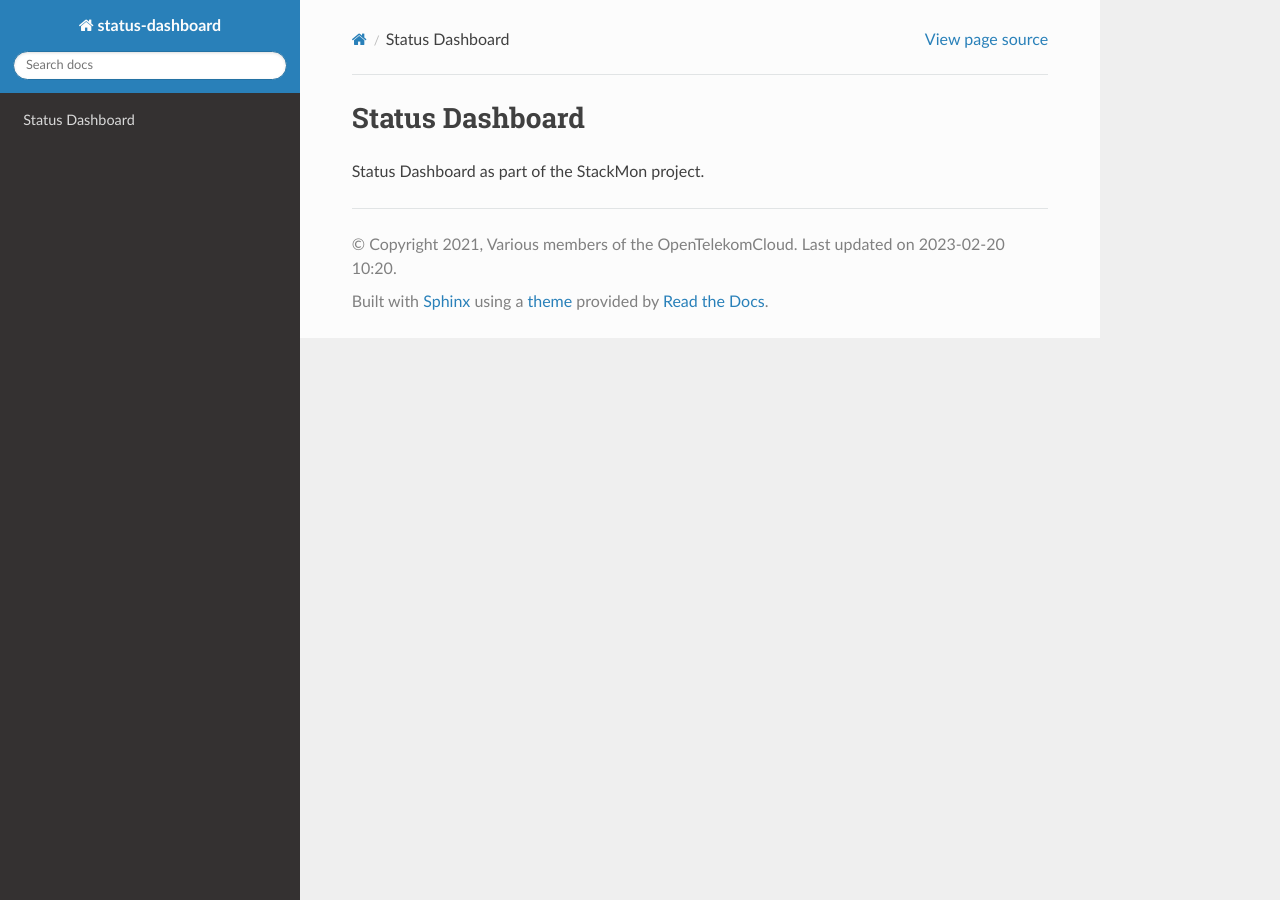
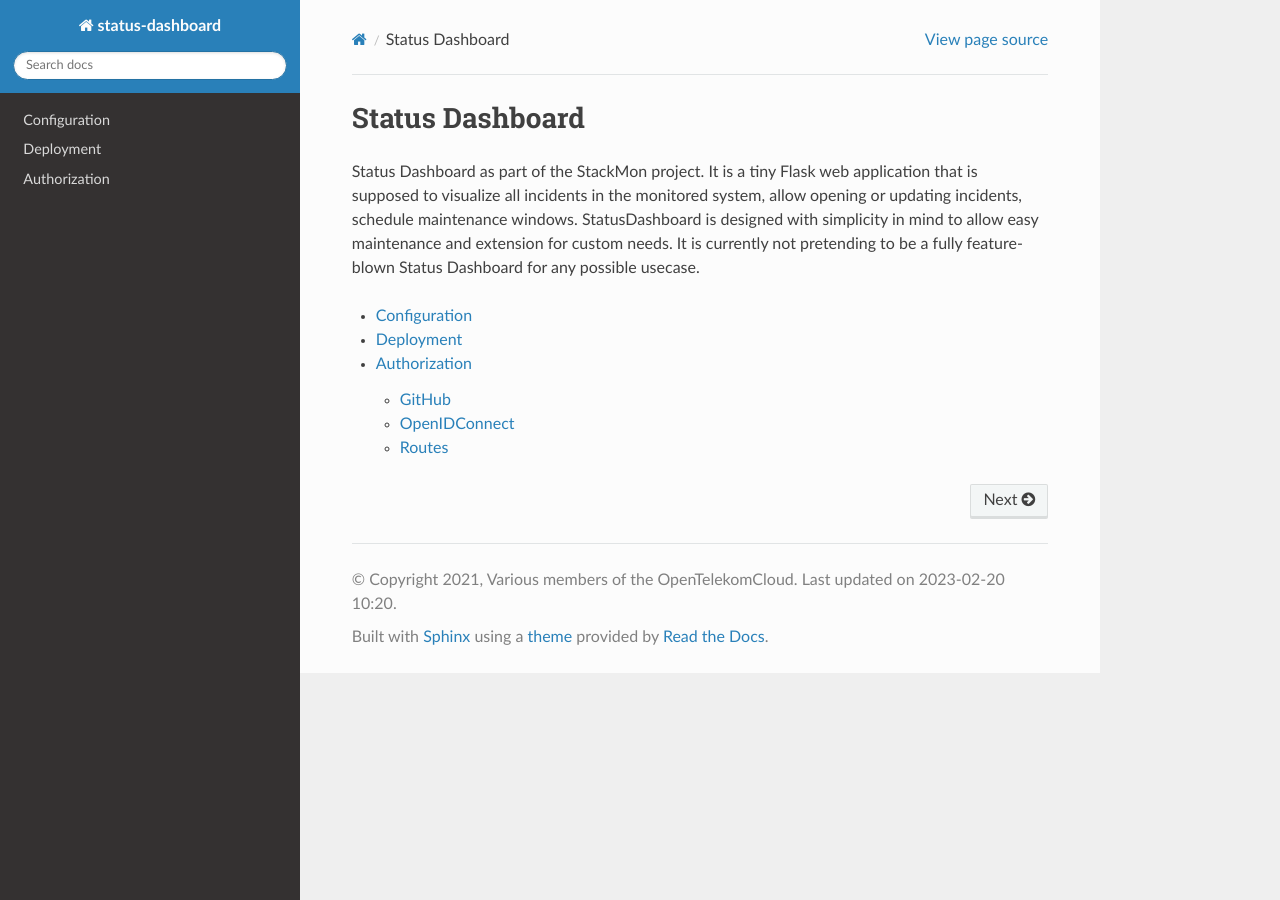
Before and after one commit to stackmon/status-dashboard, a Sphinx documentation site: the page built from doc/source/index.rst, in a window 1280 px wide. Built offline with Sphinx 7.4.7 and the Read the Docs theme 2.0.0, drawn with Linux system fonts in a browser that asks for light colours.

Commit message:
Implement authorization
Implement support for GitHub and OpenID Authorization.
Sketch documentation with more or less detailed description of auth functions.

Sort imports in multiple files to avoid pep complains.

```diff
--- /dev/null
+++ b/doc/source/deployment.rst
@@ -0,0 +1,5 @@
+==========
+Deployment
+==========
+
+TODO: describe how to deploy built container
--- a/doc/source/index.rst
+++ b/doc/source/index.rst
@@ -2,4 +2,15 @@
 Status Dashboard
 ================
 
-Status Dashboard as part of the StackMon project.
+Status Dashboard as part of the StackMon project. It is a tiny Flask web
+application that is supposed to visualize all incidents in the monitored
+system, allow opening or updating incidents, schedule maintenance windows.
+StatusDashboard is designed with simplicity in mind to allow easy maintenance
+and extension for custom needs. It is currently not pretending to be a fully
+feature-blown Status Dashboard for any possible usecase.
+
+.. toctree::
+
+   config
+   deployment
+   auth
--- a/setup.cfg
+++ b/setup.cfg
@@ -1,10 +1,10 @@
 [metadata]
 name = status_dashboard
 summary = Status Dashboard
-description-file =
+description_file =
     README.md
 author = OTC Team
-python-requires = >=3.7
+python_requires = >=3.7
 classifier =
     Intended Audience :: Information Technology
     Intended Audience :: System Administrators
```
Also changed, not shown: app/__init__.py (+44 -1 lines), doc/source/auth.rst (added, +58 -0 lines), doc/source/config.rst (added, +19 -0 lines), requirements.txt (+5 -3 lines), .pre-commit-config.yaml (added), 4 other files.
